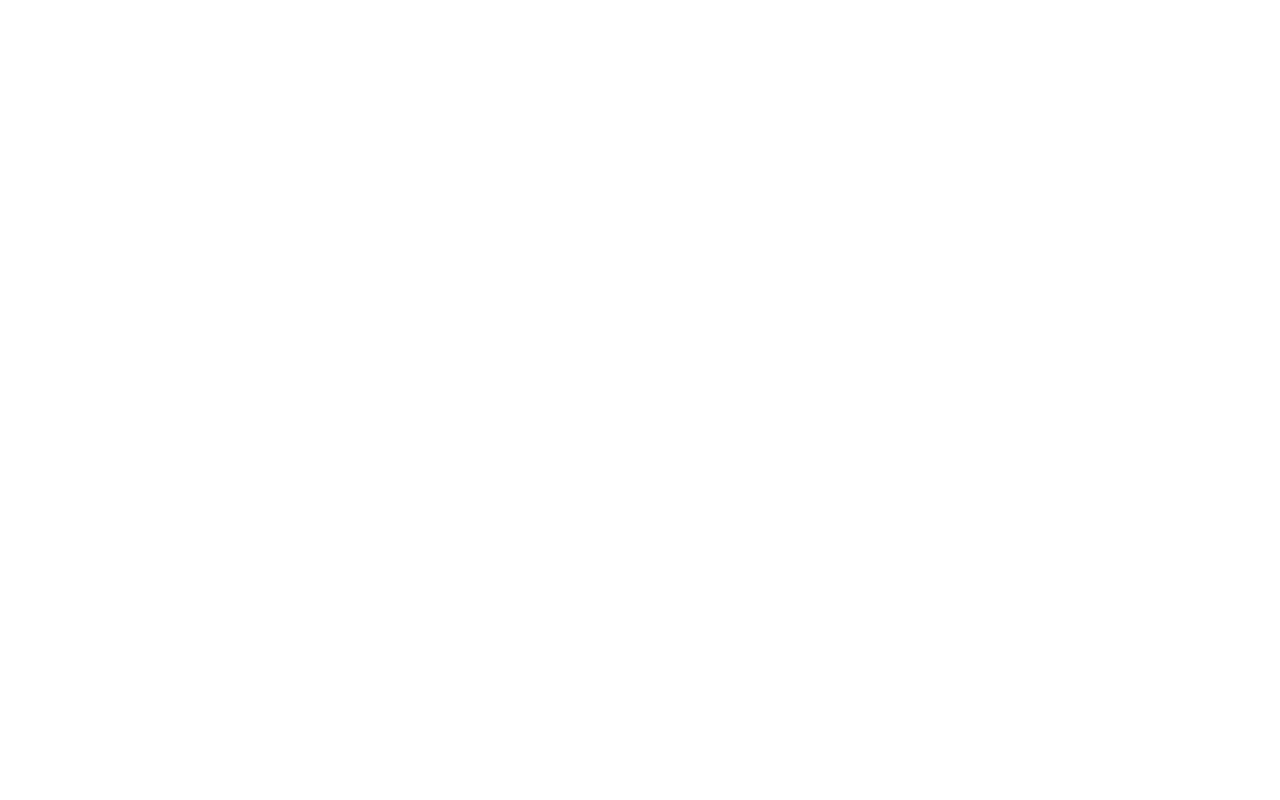
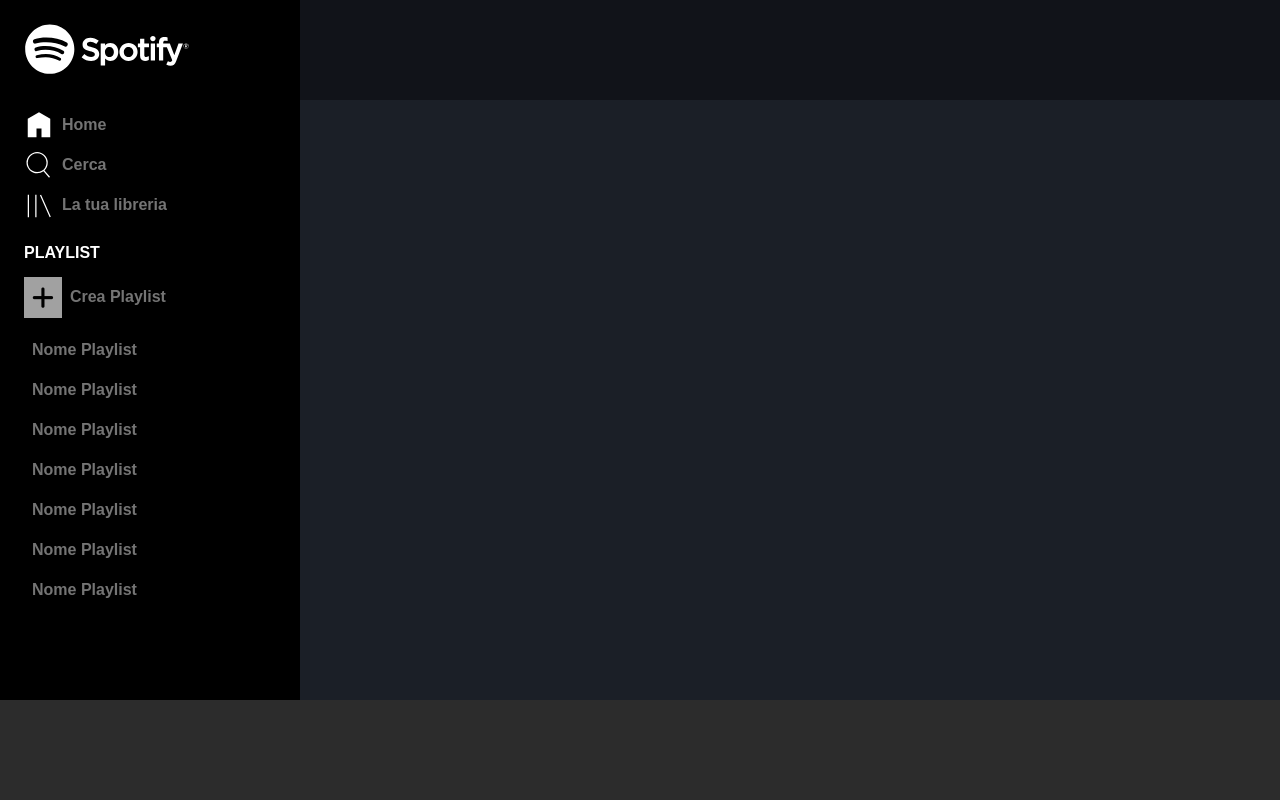
Before and after one commit to SalvatoreBono/html-css-spotifyweb, a plain HTML site: page index.html in a window 1280 px wide. Drawn offline with Linux system fonts and the light colour scheme.

Commit message:
add nav content left

```diff
--- a/css/style.css
+++ b/css/style.css
@@ -4,6 +4,101 @@
     box-sizing: border-box;
 }
 
+
 body {
     font-family: Arial, Helvetica, sans-serif;
+    height: 100vh;
+    overflow: hidden;
+    display: flex;
+    flex-direction: column;
 }
+
+.container-top {
+    display: flex;
+    flex-grow: 1;
+    overflow: auto;
+}
+
+.nav-bar-left {
+    width: 300px;
+    overflow: auto;
+    flex-shrink: 0;
+    background-color: rgb(0, 0, 0);
+    padding-top: 1.5rem;
+    padding-left: 1.5rem;
+    line-height: 2rem;
+    color: rgb(116, 116, 116);
+}
+
+.content-main {
+    flex-grow: 1;
+}
+
+
+.top-main-bar {
+    width: 100%;
+    height: 100px;
+    background-color: rgb(17, 19, 25);
+    position: fixed;
+    z-index: 100;
+}
+
+
+.content {
+    height: 100%;
+    flex-grow: 1;
+    overflow: auto;
+    background-color: rgb(27, 31, 39);
+}
+
+.container-bottom {
+    flex-shrink: 0;
+    height: 100px;
+    background-color: rgb(44, 44, 44);
+}
+
+.logo-lg {
+    width: 60%;
+}
+
+.padding-bottom-0-5rem {
+    padding-bottom: 0.5rem;
+}
+
+.padding-bottom-1rem {
+    padding-bottom: 1rem;
+}
+
+
+.padding-top-0-5rem {
+    padding-top: 0.5rem;
+}
+
+.padding-left-0-5rem {
+    padding-left: 0.5rem;
+}
+
+.flex {
+    display: flex;
+}
+
+.ico-nav-left {
+    width: 30px;
+}
+
+.white {
+    color: white;
+}
+
+.ico-add-playlist {
+    font-size: 25px;
+    background-color: rgb(161, 161, 161);
+    padding-bottom: 0.5rem;
+    padding-top: 0.5rem;
+    padding-left: 0.5rem;
+    padding-right: 0.5rem;
+}
+
+.align {
+    align-items: center;
+}
--- a/index.html
+++ b/index.html
@@ -11,11 +11,50 @@
       crossorigin="anonymous"
       referrerpolicy="no-referrer"
     />
+    <link rel="shortcut icon" href="img/favicon.ico" type="image/x-icon" />
     <link rel="stylesheet" href="css/style.css" />
   </head>
   <body>
-    <header></header>
-    <main></main>
-    <footer></footer>
+    <div class="container-top">
+      <nav class="nav-bar-left">
+        <div class="padding-bottom-1rem">
+          <img class="logo-lg" src="img/logo.svg" alt="" />
+        </div>
+        <div class="flex padding-top-0-5rem">
+          <img class="ico-nav-left" src="img/home.svg" alt="" />
+          <h4 class="padding-left-0-5rem">Home</h4>
+        </div>
+        <div class="flex padding-bottom-0-5rem padding-top-0-5rem">
+          <img class="ico-nav-left" src="img/search.svg" alt="" />
+          <h4 class="padding-left-0-5rem">Cerca</h4>
+        </div>
+        <div class="flex padding-bottom-1rem">
+          <img class="ico-nav-left" src="img/libreria.svg" alt="" />
+          <h4 class="padding-left-0-5rem">La tua libreria</h4>
+        </div>
+        <h4 class="white padding-bottom-0-5rem">PLAYLIST</h4>
+        <div class="flex padding-bottom-1rem align">
+          <div>
+            <i
+              class="fa-sharp fa-solid fa-plus ico-add-playlist"
+              style="color: #000000"
+            ></i>
+          </div>
+          <h4 class="padding-left-0-5rem">Crea Playlist</h4>
+        </div>
+        <h4 class="padding-left-0-5rem padding-bottom-0-5rem">Nome Playlist</h4>
+        <h4 class="padding-left-0-5rem padding-bottom-0-5rem">Nome Playlist</h4>
+        <h4 class="padding-left-0-5rem padding-bottom-0-5rem">Nome Playlist</h4>
+        <h4 class="padding-left-0-5rem padding-bottom-0-5rem">Nome Playlist</h4>
+        <h4 class="padding-left-0-5rem padding-bottom-0-5rem">Nome Playlist</h4>
+        <h4 class="padding-left-0-5rem padding-bottom-0-5rem">Nome Playlist</h4>
+        <h4 class="padding-left-0-5rem padding-bottom-0-5rem">Nome Playlist</h4>
+      </nav>
+      <main class="content-main">
+        <div class="top-main-bar"></div>
+        <div class="content"></div>
+      </main>
+    </div>
+    <div class="container-bottom"></div>
   </body>
 </html>
```
